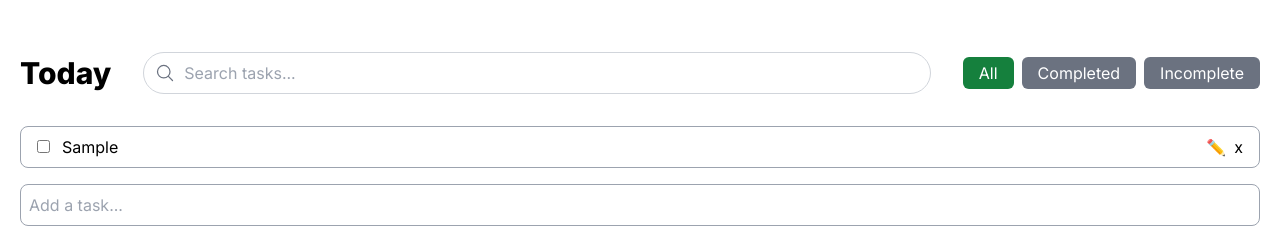
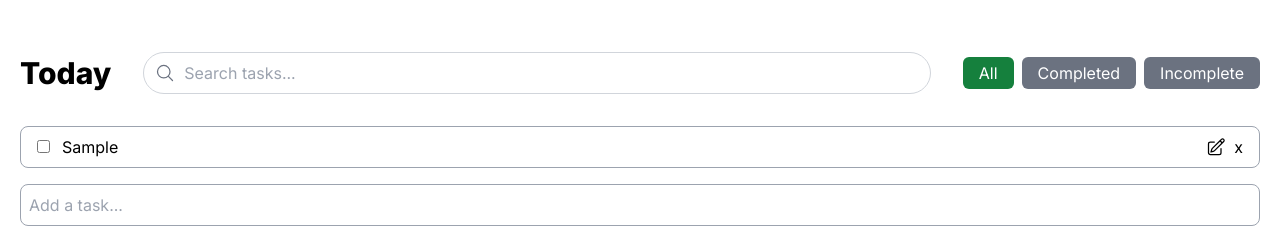
Before and after one commit to Ankush-nitjsr/todo-list-app, a React (Vite) app: page / in a window 1280 px wide. Both pictures are taken after typing "Sample" into the empty fields and a click on the button "Add Task". Shown: the top 228 px of the page. Built offline with nearby package versions, Linux system fonts and the light colour scheme.

Commit message:
chore: Add icons and style

```diff
--- a/src/features/edit-task/EditTask.tsx
+++ b/src/features/edit-task/EditTask.tsx
@@ -1,5 +1,6 @@
 import { Task } from "../../types/Task";
 import { useUpdateTask } from "../../hooks/useUpdateTask";
+import { CheckCircleIcon, PencilSquareIcon } from "@heroicons/react/24/outline";
 
 interface EditTaskProps {
   task: Task;
@@ -15,11 +16,15 @@ export const EditTask = ({
   const { updateTaskText } = useUpdateTask(task.id);
 
   return (
-    <div>
+    <div className="flex items-center">
       {isEditing ? (
-        <button onClick={() => updateTaskText(task, task.task)}>💾</button>
+        <button onClick={() => updateTaskText(task, task.task)}>
+          <CheckCircleIcon className="h-5 w-5" />
+        </button>
       ) : (
-        <button onClick={toggleEditMode}>✏️</button>
+        <button onClick={toggleEditMode}>
+          <PencilSquareIcon className="h-5 w-5" />
+        </button>
       )}
     </div>
   );
```
